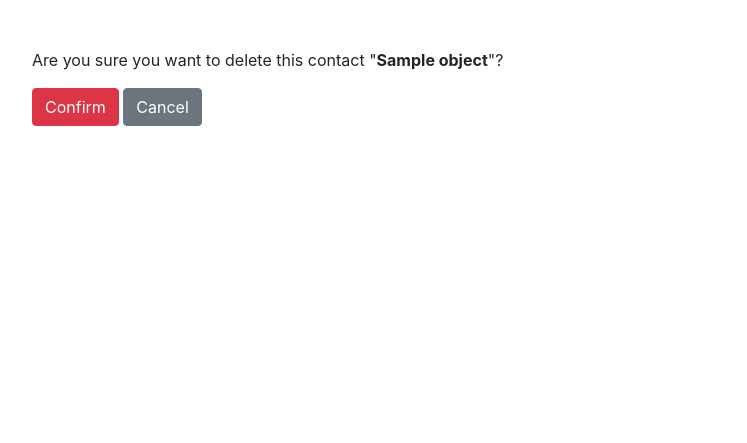
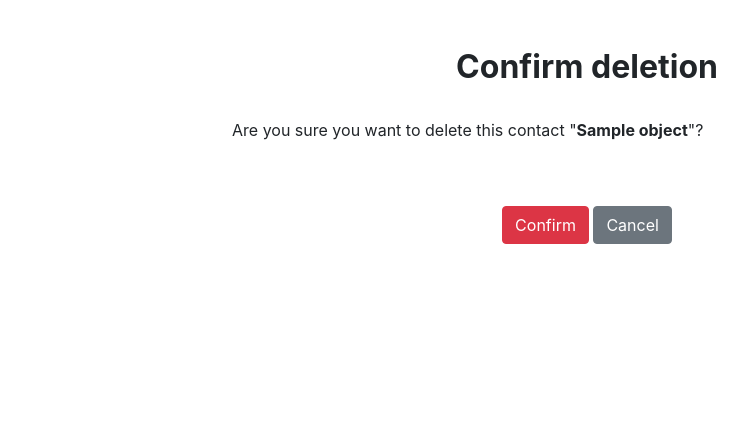
Before and after one commit to markirius/phonebook, a Django app: template templates/contacts/contacts_confirm_delete.html in a window 1280 px wide. Shown: the part 56-499 px from the top of the page, without its empty margins (53-800 px from the left). Run offline with Django 3.2, Linux system fonts and the light colour scheme; the template is opened without the code that fills it: most values are stand-ins (such as "Sample title", 1, 10 or a date in 2020); some libraries are stand-ins or nearby versions.

Commit message:
contacts form and deletion confirmation are update to a cleanest way

```diff
--- a/templates/contacts/contacts_confirm_delete.html
+++ b/templates/contacts/contacts_confirm_delete.html
@@ -1,11 +1,23 @@
-{% extends "base.html" %}
+{% extends "base_form.html" %}
 {% load i18n %}
 
-{% block body %}
-<form method="post">
+{% block formtitle %}
+<h2><strong>{% trans "Confirm deletion" %}</strong></h2>
+{% endblock %}
+
+{% block form %}
+<form method="post" class="mt-4">
   {% csrf_token %}
-	<p>{% trans "Are you sure you want to delete this contact" %} "<strong>{{ object }}</strong>"?</p>
-  <input type="submit" value="{% trans 'Confirm' %}" class="btn btn-danger">
-  <input type="button" value="{% trans 'Cancel' %}" class="btn btn-secondary" onClick="window.location.href='/'">
+	<div class="form-group row">
+		<div class="col col-sm-8 mx-auto">
+			<p>{% trans "Are you sure you want to delete this contact" %} "<strong>{{ object }}</strong>"?</p>
+		</div>
+	</div>
+	<div class="form-group row mt-5">
+		<div class="col text-center">
+			<input type="submit" value="{% trans 'Confirm' %}" class="btn btn-danger align-left">
+			<input type="button" value="{% trans 'Cancel' %}" class="btn btn-secondary align-right" onClick="window.location.href='/'">
+		</div>
+	</div>
 </form>
 {% endblock %}
```
Also changed, not shown: templates/contacts/contacts_form.html (+26 -12 lines).
